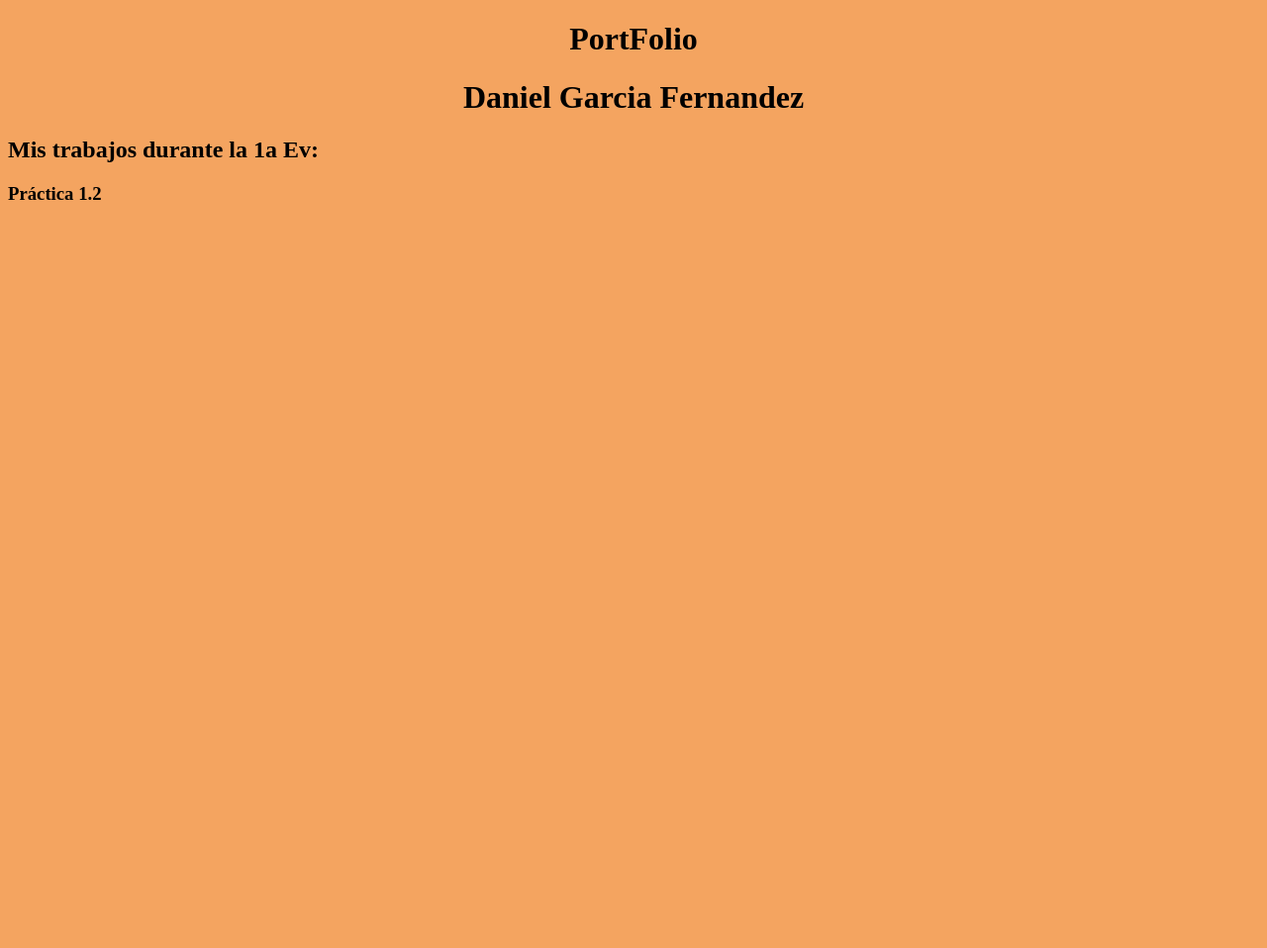
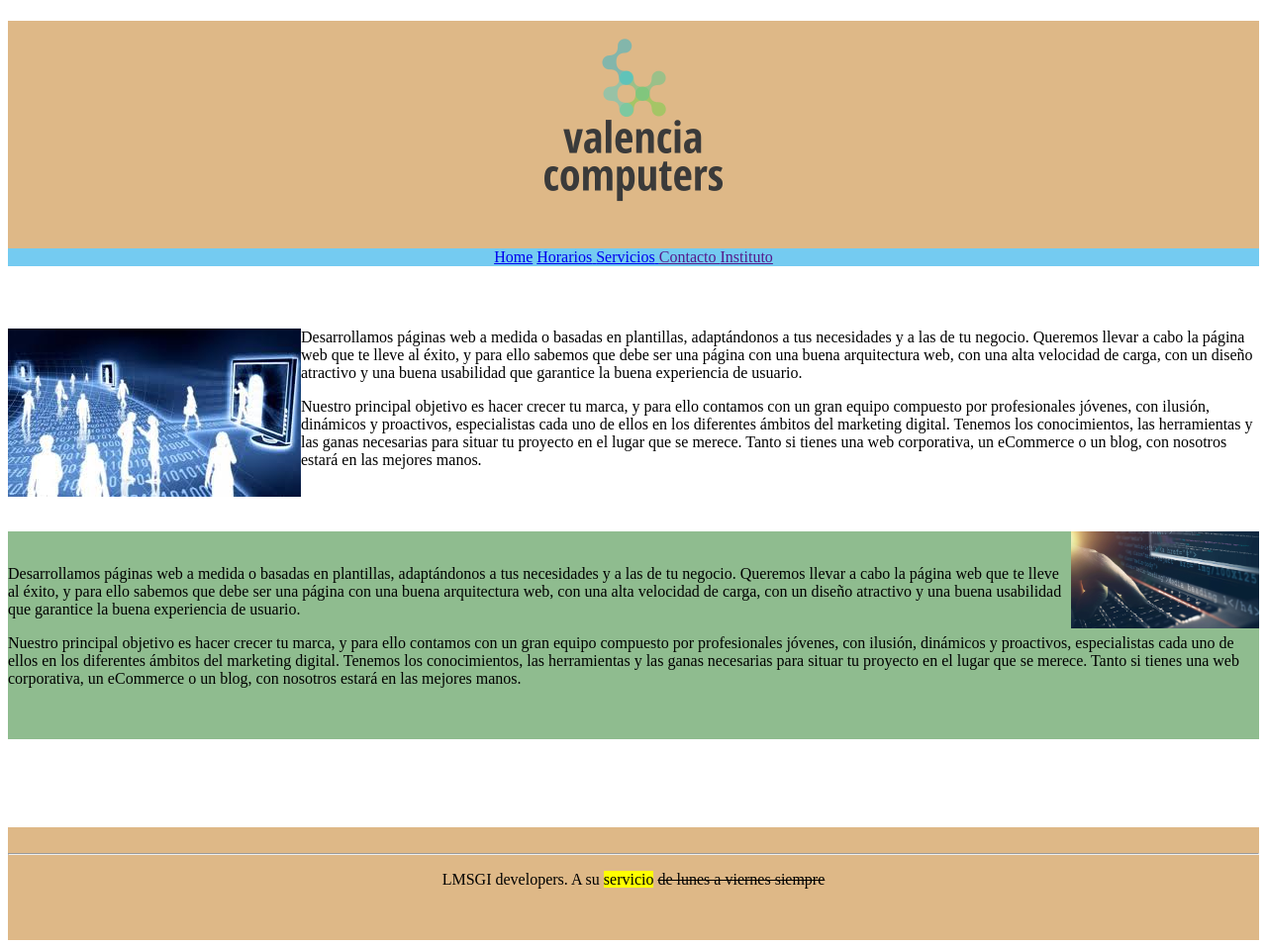
Before and after one commit to Hiso0ka/examen, a plain HTML site: page index.html in a window 1280 px wide. Shown: the whole page at 99% size. Before the commit the page ends 800 px from the top, so only its background shows below. Drawn offline with Linux system fonts and the light colour scheme.

Commit message:
Add files via upload

```diff
--- a/index.html
+++ b/index.html
@@ -3,23 +3,67 @@
 <head>
     <meta charset="UTF-8">
     <meta name="viewport" content="width=device-width, initial-scale=1.0">
-    <title>PortFolio</title>
+    <title>Valencia Computers</title>
     <link rel="stylesheet" href="style.css">
 </head>
 <body>
+    <header>
+    <div>
+       <h1> <a href="index.html"><img src="img/marca.png"  alt="ValenciaComputers"></a></h1>
+    </div>
+    <p class="indice">
+        <a href="index.html"> Home</a>
+        <a href="horarios.html"> <span>Horarios</span> </a>
+        <a href="servicios.html"> <span>Servicios</span> </a>
+        <a href=""> <span>Contacto </span></a>
+        <a href=""> <span>Instituto</span></a>
+        </p>
+    </header>
 
-    <header>
-            <h1>PortFolio</h1>
-            <h1>Daniel Garcia Fernandez</h1>
-            <h2>Mis trabajos durante la 1a Ev:</h2>
-    </header>
     <section>
-        <h3>Práctica 1.2</h3>
-        <a href=""></a>
+
+       <div class="caja1">
+        <img style="float: left;" src="img/empresa1.jpg" alt="">
+
+        <p class="azul"></p>
+        <p>Desarrollamos páginas web a medida o basadas en plantillas, adaptándonos a tus necesidades y a las de tu negocio. Queremos llevar a cabo la página web que te lleve al éxito, y para ello sabemos que debe ser una página con una buena arquitectura web, con una alta velocidad de carga, con un diseño atractivo y una buena usabilidad que garantice la buena experiencia de usuario.
+        </p>
+        <p>Nuestro principal objetivo es hacer crecer tu marca, y para ello contamos con un gran equipo compuesto por profesionales jóvenes, con ilusión, dinámicos y proactivos, especialistas cada uno de ellos en los diferentes ámbitos del marketing digital. Tenemos los conocimientos, las herramientas y las ganas necesarias para situar tu proyecto en el lugar que se merece. Tanto si tienes una web corporativa, un eCommerce o un blog, con nosotros estará en las mejores manos.
+        </p>
+        <p class="azul"></p>
+      </div>
+
+    </section>
+
+    <article id="servicio">
+        <div class="caja2">
+            <img style="float: right; height: 20%; width: 15%;" src="img/empresa2.jpg" alt="">
+
+            <br>
+            <p>Desarrollamos páginas web a medida o basadas en plantillas, adaptándonos a tus necesidades y a las de tu negocio. Queremos llevar a cabo la página web que te lleve al éxito, y para ello sabemos que debe ser una página con una buena arquitectura web, con una alta velocidad de carga, con un diseño atractivo y una buena usabilidad que garantice la buena experiencia de usuario.
+            </p>
+            <p>Nuestro principal objetivo es hacer crecer tu marca, y para ello contamos con un gran equipo compuesto por profesionales jóvenes, con ilusión, dinámicos y proactivos, especialistas cada uno de ellos en los diferentes ámbitos del marketing digital. Tenemos los conocimientos, las herramientas y las ganas necesarias para situar tu proyecto en el lugar que se merece. Tanto si tienes una web corporativa, un eCommerce o un blog, con nosotros estará en las mejores manos.
+            </p>
+            <br>
+            <br>
+          </div>
+ </article>
+ <footer>
+     <br>
+<hr>
+<p>LMSGI developers. A su <mark>servicio</mark> <s>de lunes a viernes siempre</s></p>
+<br>
+<br>
 
 
 
-    </section>
+
+
+
+ </footer>
+
+
+
 
 
 
--- a/style.css
+++ b/style.css
@@ -1,9 +1,41 @@
+header {
+    background-color: burlywood;
 
-
-body {
-    background-color: sandybrown;
 }
-
 h1 {
     text-align: center;
 }
+
+p.indice {
+    color: darkgreen;
+    text-align: center;
+    background-color: #74CBF1;
+
+}
+
+p.azul {
+    background-color: blue;
+}
+
+section {
+    margin-top: 5%;
+}
+
+article {
+    margin-top: 5%;
+    background-color: darkseagreen;
+}
+
+footer {
+    text-align: center;
+    margin-top: 7%;
+    background-color: burlywood;
+}
+
+h3 {
+
+    color: darkblue;
+}
+li {
+    color: darkblue;
+}
```
